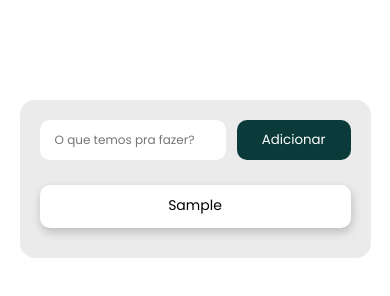
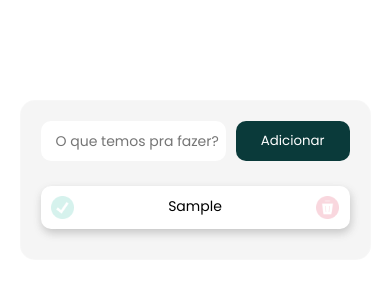
Before and after one commit to williansenawebdesigner/first-todolist, a plain HTML site: page index.html in a window 390 px wide. Both pictures are taken after typing "Sample" into the empty fields and a click on the button "Adicionar". Drawn offline with Linux system fonts and the light colour scheme.

Commit message:
atualizado opacidade dos icones e correcão de bugs

```diff
--- a/style.css
+++ b/style.css
@@ -14,7 +14,7 @@ body{
 
 img{
     height: 23px;
-    opacity: 0;
+    opacity: 0.2;
     transition: opacity  0.5s ease-in-out;
 }
 
@@ -74,7 +74,10 @@ img{
 }
 
 .container{
-    background-color: #e2e2e2ad;
+    backdrop-filter: blur( 4px );
+	-webkit-backdrop-filter: blur( 4px );
+	border: 1px solid rgba( 255, 255, 255, 0.18 );
+    background-color: #e2e2e25a;
     width: 500px;
     border-radius: 15px;
     margin: 100px auto 0;
@@ -87,6 +90,9 @@ img{
     }
     .input-task{
         width: 60%;
-        font-size: 12px;
+        font-size: 14px;
+    }
+    .task{
+    font-size:14px;
     }
 }
```
Also changed, not shown: 1 other file.
